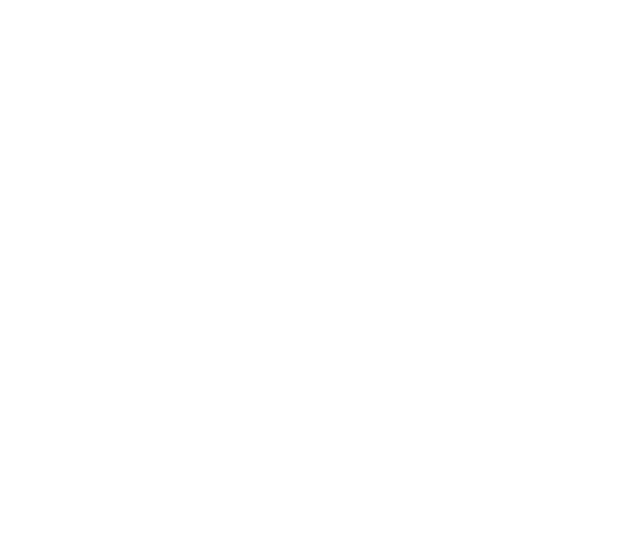
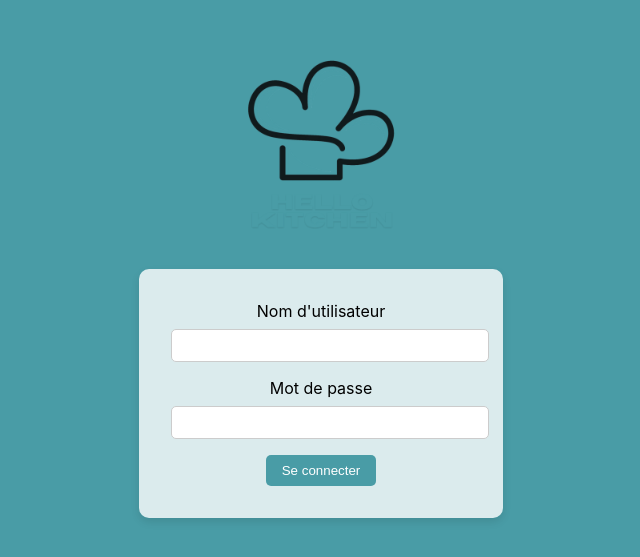
Before and after one commit to Hello-Kitchen/KDS-Front-End, a React (Create React App) app: page /login in a window 1280 px wide. Before the commit this address had no page. Shown: the part 117-674 px from the top of the page, without its empty margins (319-959 px from the left). Built offline with nearby package versions, Linux system fonts and the light colour scheme.

Commit message:
feat: Ajout de la page de login avec redirection

```diff
--- a/package.json
+++ b/package.json
@@ -6,6 +6,7 @@
     "@testing-library/jest-dom": "^5.17.0",
     "@testing-library/react": "^13.4.0",
     "@testing-library/user-event": "^13.5.0",
+    "axios": "^1.7.2",
     "react": "^18.3.1",
     "react-dom": "^18.3.1",
     "react-router-dom": "^6.24.0",
--- a/src/index.js
+++ b/src/index.js
@@ -2,6 +2,7 @@
 import ReactDOM from 'react-dom/client';
 import './index.css';
 import App from './App';
+import Login from './pages/Login';
 import Header from './components/Header';
 import reportWebVitals from './reportWebVitals';
 import { BrowserRouter as Router, Routes, Route } from 'react-router-dom'
@@ -12,6 +13,7 @@
     <Router>
       <Routes>
         <Route path="/" element={<Header textLeft="time" textCenter="Cuisine" textRight="" />} />
+        <Route path="/login" element={<Login />} />
       </Routes>
     </Router>
   </React.StrictMode>
--- /dev/null
+++ b/src/pages/Login.css
@@ -0,0 +1,54 @@
+
+.login-container {
+    display: flex;
+    flex-direction: column;
+    justify-content: center;
+    align-items: center;
+    height: 100vh;
+    background: #499CA6;
+}
+
+.login-logo {
+    width: 200px;
+    height: 200px;
+    margin-bottom: 20px;
+}
+
+.login-box {
+    background: rgba(255, 255, 255, 0.8);
+    padding: 2rem;
+    border-radius: 10px;
+    box-shadow: 0 4px 8px rgba(0, 0, 0, 0.1);
+    text-align: center;
+    width: 300px;
+}
+
+.input-field {
+    margin-bottom: 1rem;
+}
+
+.input-field label {
+    display: block;
+    margin-bottom: 0.5rem;
+}
+
+.input-field input {
+    width: 100%;
+    padding: 0.5rem;
+    border-radius: 5px;
+    border: 1px solid #ccc;
+}
+
+button {
+    padding: 0.5rem 1rem;
+    border: none;
+    border-radius: 5px;
+    background-color: #499CA6;
+    color: white;
+    cursor: pointer;
+    transition: background-color 0.3s ease;
+}
+
+button:hover {
+    background-color: #417f8c;
+}
--- /dev/null
+++ b/src/pages/Login.js
@@ -0,0 +1,43 @@
+import React, { useState } from "react"
+import { useNavigate } from "react-router-dom"
+import "./Login.css"
+import logo from "../Logo_Hello_Kitchen.png"
+import axios from "axios"
+
+const Login = () => {
+    const navigate = useNavigate();
+    const [username, setUsername] = useState('');
+    const [password, setPassword] = useState('');
+
+    const handleSubmit = async (e) => {
+        e.preventDefault();
+        await axios.post('http://localhost:3000/api/login/', {username, password})
+        .then((res) => {
+            navigate('/');
+        })
+        .catch((err) => {
+            console.log("ERROR", err)
+        })
+    }
+
+    return (
+        <div className="login-container">
+            <img src={logo} alt="Logo" className="login-logo" />
+            <div className="login-box">
+                <form onSubmit={handleSubmit}>
+                    <div className="input-field">
+                        <label htmlFor="username">Nom d'utilisateur</label>
+                        <input type="text" id="username" name="username" onChange={(e) => setUsername(e.target.value)}/>
+                    </div>
+                    <div className="input-field">
+                        <label htmlFor="password">Mot de passe</label>
+                        <input type="password" id="password" name="password" onChange={(e) => setPassword(e.target.value)}/>
+                    </div>
+                    <button type="submit">Se connecter</button>
+                </form>
+            </div>
+        </div>
+    )
+}
+
+export default Login;
```
Also changed, not shown: src/Logo_Hello_Kitchen.png (added), 1 other file (tests, documents, lock files or other folders).
